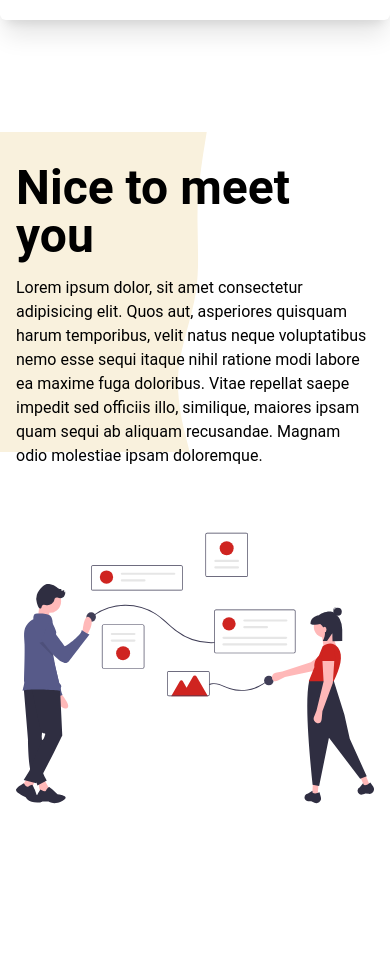
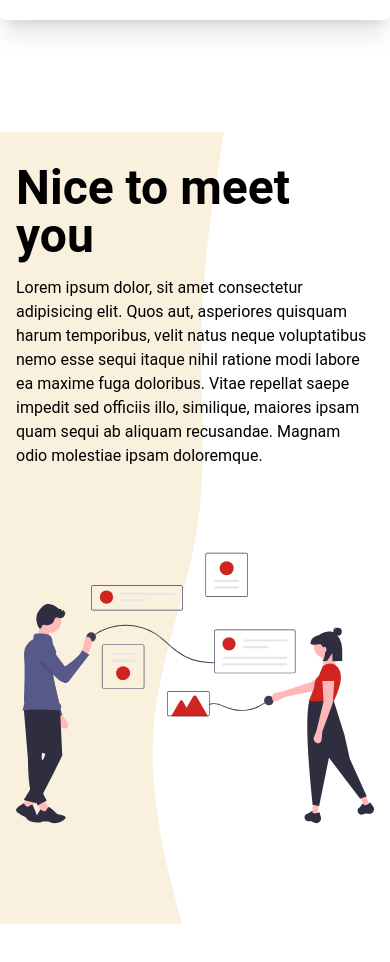
Before and after one commit to Mostakimw/unity-aid-client, a React (Vite) app: page / in a window 390 px wide. Shown: the part 1820-2782 px from the top of the page. Before the commit the page ends 2692 px from the top, so only its background shows below. Built offline with nearby package versions, Linux system fonts and the light colour scheme.

Commit message:
summery section responsive

```diff
--- a/src/components/Home/Summery/Summery.tsx
+++ b/src/components/Home/Summery/Summery.tsx
@@ -4,7 +4,7 @@ import donation from "./../../../assets/summery2.svg";
 const Summery = () => {
   return (
     <div
-      className="summery h-80 md:h-[calc(100vh-200px)] mt-28"
+      className="summery  md:h-[calc(100vh-200px)] mt-28 bg-red-500"
       style={{
         backgroundImage: `url(${summeryImg})`,
         backgroundRepeat: "no-repeat",
@@ -13,7 +13,7 @@ const Summery = () => {
         position: "sticky",
       }}
     >
-      <div className="mx-auto py-8 px-4 h-full grid grid-cols-1 md:grid-cols-2 justify-items-center place-items-center">
+      <div className="mx-auto py-8 px-4 h-full grid grid-cols-1 gap-5 md:grid-cols-2 justify-items-center place-items-center">
         <div className="">
           <div className="max-w-md space-y-4">
             <h1>Nice to meet you</h1>
```
